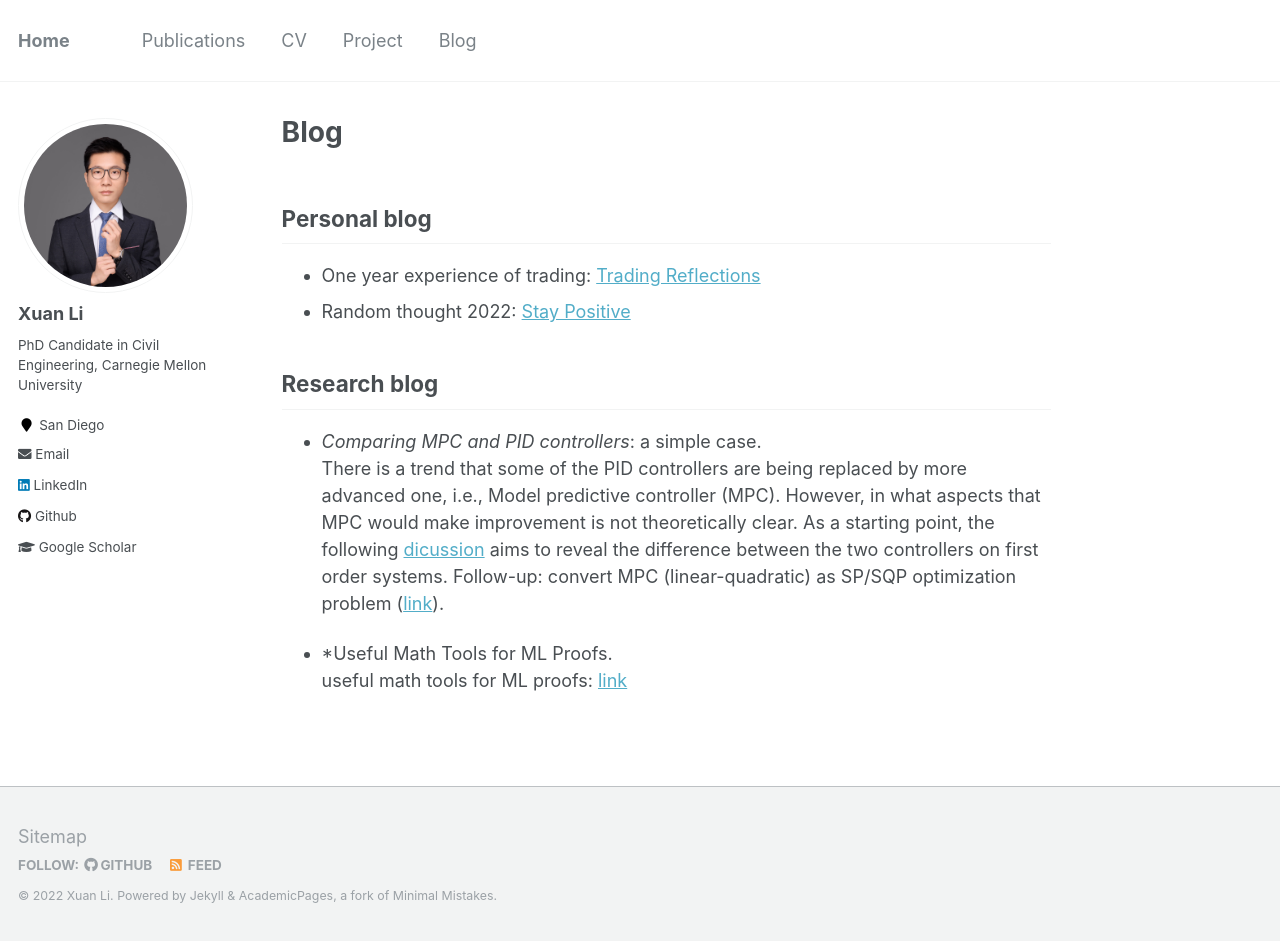
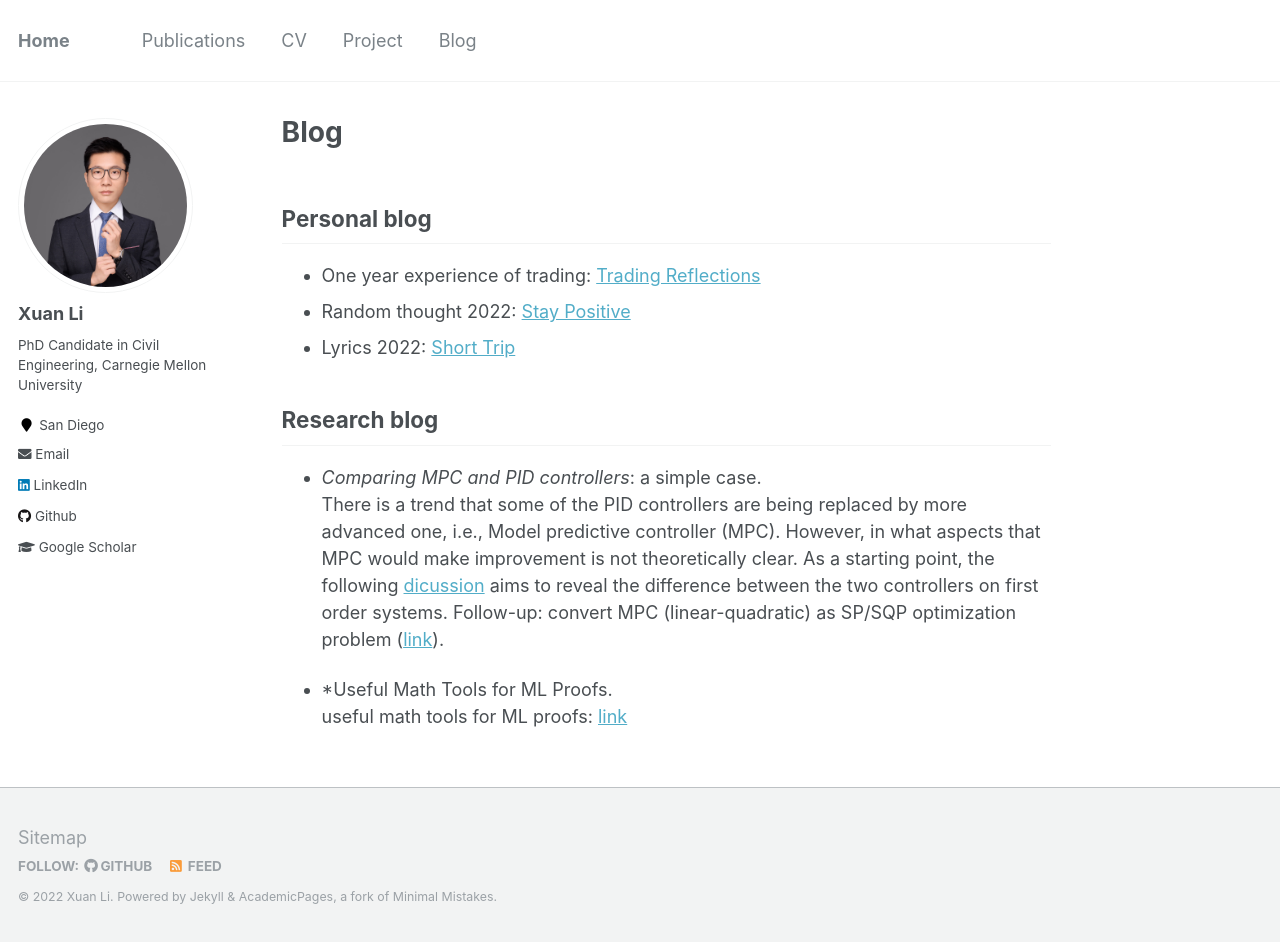
Before and after one commit to milanlx/milanlx.github.io, a Jekyll site: the page built from _pages/blog.md, in a window 1280 px wide and 942 px high. Built offline with Jekyll 4.4.1, drawn with Linux system fonts in a browser that asks for light colours.

Commit message:
Update blog.md

```diff
--- a/_pages/blog.md
+++ b/_pages/blog.md
@@ -8,6 +8,7 @@ Personal blog
 ---------------
 * One year experience of trading: [Trading Reflections](https://milanlx.github.io/files/trading_reflection.pdf)
 * Random thought 2022: [Stay Positive](https://milanlx.github.io/files/trading_2022_thoughts.pdf)
+* Lyrics 2022: [Short Trip](https://milanlx.github.io/files/short_trip.pdf)
 
 
 Research blog
```
